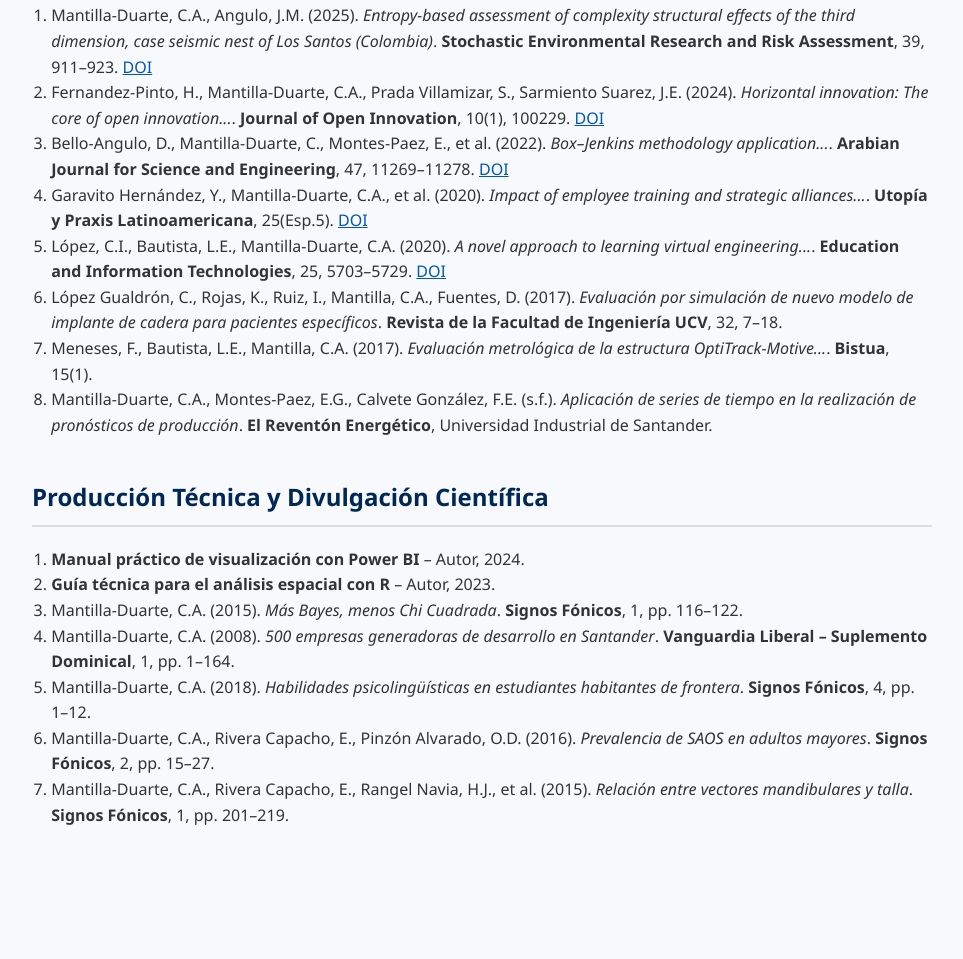
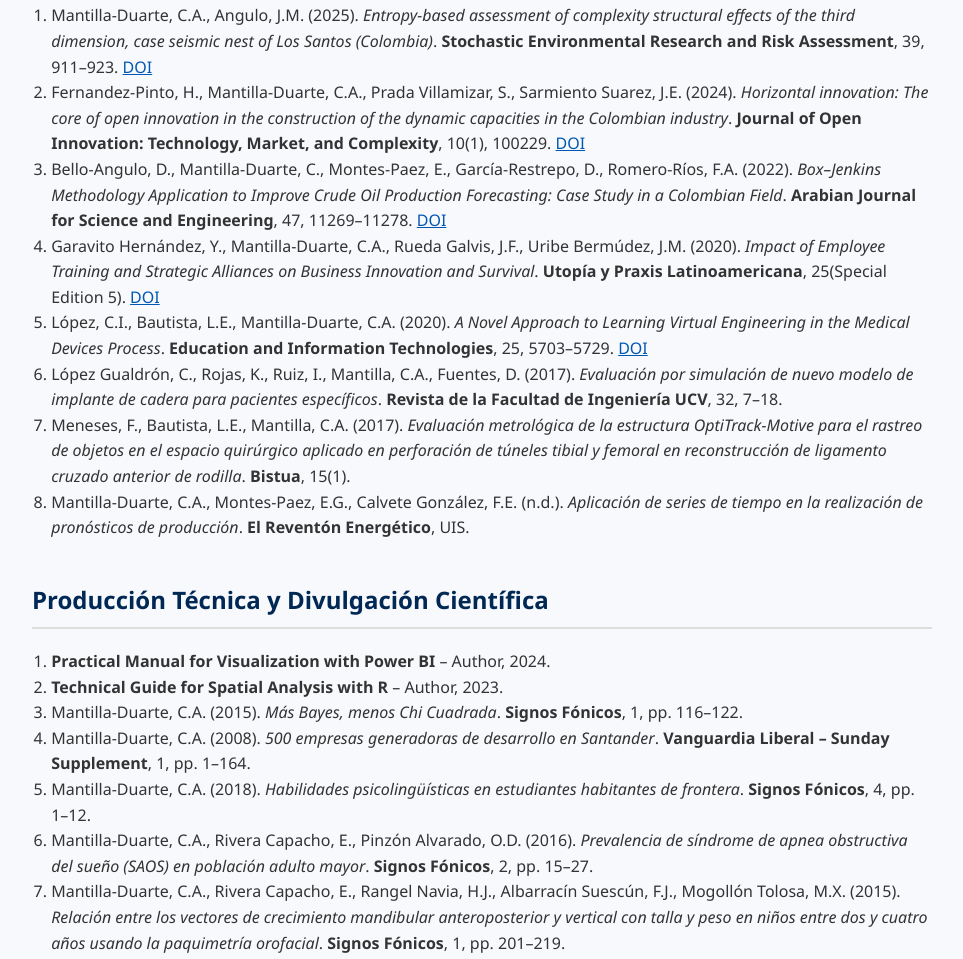
Before and after one commit to karlosmantilla/karlosmantilla.github.io, a plain HTML site: page index.html in a window 1280 px wide. Shown: the part 992-1951 px from the top of the page, without its empty margins (158-1121 px from the left). Before the commit the page ends 1892 px from the top, so only its background shows below. Drawn offline with Linux system fonts and the light colour scheme.

Commit message:
Update index.html

```diff
--- a/index.html
+++ b/index.html
@@ -101,25 +101,25 @@
   <h2>Publicaciones Científicas Arbitradas</h2>
   <ol>
     <li>Mantilla-Duarte, C.A., Angulo, J.M. (2025). <em>Entropy-based assessment of complexity structural effects of the third dimension, case seismic nest of Los Santos (Colombia)</em>. <strong>Stochastic Environmental Research and Risk Assessment</strong>, 39, 911–923. <a href="https://doi.org/10.1007/s00477-024-02890-1">DOI</a></li>
-    <li>Fernandez-Pinto, H., Mantilla-Duarte, C.A., Prada Villamizar, S., Sarmiento Suarez, J.E. (2024). <em>Horizontal innovation: The core of open innovation...</em>. <strong>Journal of Open Innovation</strong>, 10(1), 100229. <a href="https://doi.org/10.1016/j.joitmc.2024.100229">DOI</a></li>
-    <li>Bello-Angulo, D., Mantilla-Duarte, C., Montes-Paez, E., et al. (2022). <em>Box–Jenkins methodology application...</em>. <strong>Arabian Journal for Science and Engineering</strong>, 47, 11269–11278. <a href="https://doi.org/10.1007/s13369-021-05997-7">DOI</a></li>
-    <li>Garavito Hernández, Y., Mantilla-Duarte, C.A., et al. (2020). <em>Impact of employee training and strategic alliances...</em>. <strong>Utopía y Praxis Latinoamericana</strong>, 25(Esp.5). <a href="https://doi.org/10.5281/zenodo.3984208">DOI</a></li>
-    <li>López, C.I., Bautista, L.E., Mantilla-Duarte, C.A. (2020). <em>A novel approach to learning virtual engineering...</em>. <strong>Education and Information Technologies</strong>, 25, 5703–5729. <a href="https://doi.org/10.1007/s10639-020-10236-x">DOI</a></li>
+    <li>Fernandez-Pinto, H., Mantilla-Duarte, C.A., Prada Villamizar, S., Sarmiento Suarez, J.E. (2024). <em>Horizontal innovation: The core of open innovation in the construction of the dynamic capacities in the Colombian industry</em>. <strong>Journal of Open Innovation: Technology, Market, and Complexity</strong>, 10(1), 100229. <a href="https://doi.org/10.1016/j.joitmc.2024.100229">DOI</a></li>
+    <li>Bello-Angulo, D., Mantilla-Duarte, C., Montes-Paez, E., García-Restrepo, D., Romero-Ríos, F.A. (2022). <em>Box–Jenkins Methodology Application to Improve Crude Oil Production Forecasting: Case Study in a Colombian Field</em>. <strong>Arabian Journal for Science and Engineering</strong>, 47, 11269–11278. <a href="https://doi.org/10.1007/s13369-021-05997-7">DOI</a></li>
+    <li>Garavito Hernández, Y., Mantilla-Duarte, C.A., Rueda Galvis, J.F., Uribe Bermúdez, J.M. (2020). <em>Impact of Employee Training and Strategic Alliances on Business Innovation and Survival</em>. <strong>Utopía y Praxis Latinoamericana</strong>, 25(Special Edition 5). <a href="https://doi.org/10.5281/zenodo.3984208">DOI</a></li>
+    <li>López, C.I., Bautista, L.E., Mantilla-Duarte, C.A. (2020). <em>A Novel Approach to Learning Virtual Engineering in the Medical Devices Process</em>. <strong>Education and Information Technologies</strong>, 25, 5703–5729. <a href="https://doi.org/10.1007/s10639-020-10236-x">DOI</a></li>
     <li>López Gualdrón, C., Rojas, K., Ruiz, I., Mantilla, C.A., Fuentes, D. (2017). <em>Evaluación por simulación de nuevo modelo de implante de cadera para pacientes específicos</em>. <strong>Revista de la Facultad de Ingeniería UCV</strong>, 32, 7–18.</li>
-    <li>Meneses, F., Bautista, L.E., Mantilla, C.A. (2017). <em>Evaluación metrológica de la estructura OptiTrack-Motive...</em>. <strong>Bistua</strong>, 15(1).</li>
-    <li>Mantilla-Duarte, C.A., Montes-Paez, E.G., Calvete González, F.E. (s.f.). <em>Aplicación de series de tiempo en la realización de pronósticos de producción</em>. <strong>El Reventón Energético</strong>, Universidad Industrial de Santander.</li>
+    <li>Meneses, F., Bautista, L.E., Mantilla, C.A. (2017). <em>Evaluación metrológica de la estructura OptiTrack-Motive para el rastreo de objetos en el espacio quirúrgico aplicado en perforación de túneles tibial y femoral en reconstrucción de ligamento cruzado anterior de rodilla</em>. <strong>Bistua</strong>, 15(1).</li>
+    <li>Mantilla-Duarte, C.A., Montes-Paez, E.G., Calvete González, F.E. (n.d.). <em>Aplicación de series de tiempo en la realización de pronósticos de producción</em>. <strong>El Reventón Energético</strong>, UIS.</li>
   </ol>
 </section>
 <section>
   <h2>Producción Técnica y Divulgación Científica</h2>
   <ol>
-    <li><strong>Manual práctico de visualización con Power BI</strong> – Autor, 2024.</li>
-    <li><strong>Guía técnica para el análisis espacial con R</strong> – Autor, 2023.</li>
+    <li><strong>Practical Manual for Visualization with Power BI</strong> – Author, 2024.</li>
+    <li><strong>Technical Guide for Spatial Analysis with R</strong> – Author, 2023.</li>
     <li>Mantilla-Duarte, C.A. (2015). <em>Más Bayes, menos Chi Cuadrada</em>. <strong>Signos Fónicos</strong>, 1, pp. 116–122.</li>
-    <li>Mantilla-Duarte, C.A. (2008). <em>500 empresas generadoras de desarrollo en Santander</em>. <strong>Vanguardia Liberal – Suplemento Dominical</strong>, 1, pp. 1–164.</li>
+    <li>Mantilla-Duarte, C.A. (2008). <em>500 empresas generadoras de desarrollo en Santander</em>. <strong>Vanguardia Liberal – Sunday Supplement</strong>, 1, pp. 1–164.</li>
     <li>Mantilla-Duarte, C.A. (2018). <em>Habilidades psicolingüísticas en estudiantes habitantes de frontera</em>. <strong>Signos Fónicos</strong>, 4, pp. 1–12.</li>
-    <li>Mantilla-Duarte, C.A., Rivera Capacho, E., Pinzón Alvarado, O.D. (2016). <em>Prevalencia de SAOS en adultos mayores</em>. <strong>Signos Fónicos</strong>, 2, pp. 15–27.</li>
-    <li>Mantilla-Duarte, C.A., Rivera Capacho, E., Rangel Navia, H.J., et al. (2015). <em>Relación entre vectores mandibulares y talla</em>. <strong>Signos Fónicos</strong>, 1, pp. 201–219.</li>
+    <li>Mantilla-Duarte, C.A., Rivera Capacho, E., Pinzón Alvarado, O.D. (2016). <em>Prevalencia de síndrome de apnea obstructiva del sueño (SAOS) en población adulto mayor</em>. <strong>Signos Fónicos</strong>, 2, pp. 15–27.</li>
+    <li>Mantilla-Duarte, C.A., Rivera Capacho, E., Rangel Navia, H.J., Albarracín Suescún, F.J., Mogollón Tolosa, M.X. (2015). <em>Relación entre los vectores de crecimiento mandibular anteroposterior y vertical con talla y peso en niños entre dos y cuatro años usando la paquimetría orofacial</em>. <strong>Signos Fónicos</strong>, 1, pp. 201–219.</li>
   </ol>
 </section>
 </main>
```
